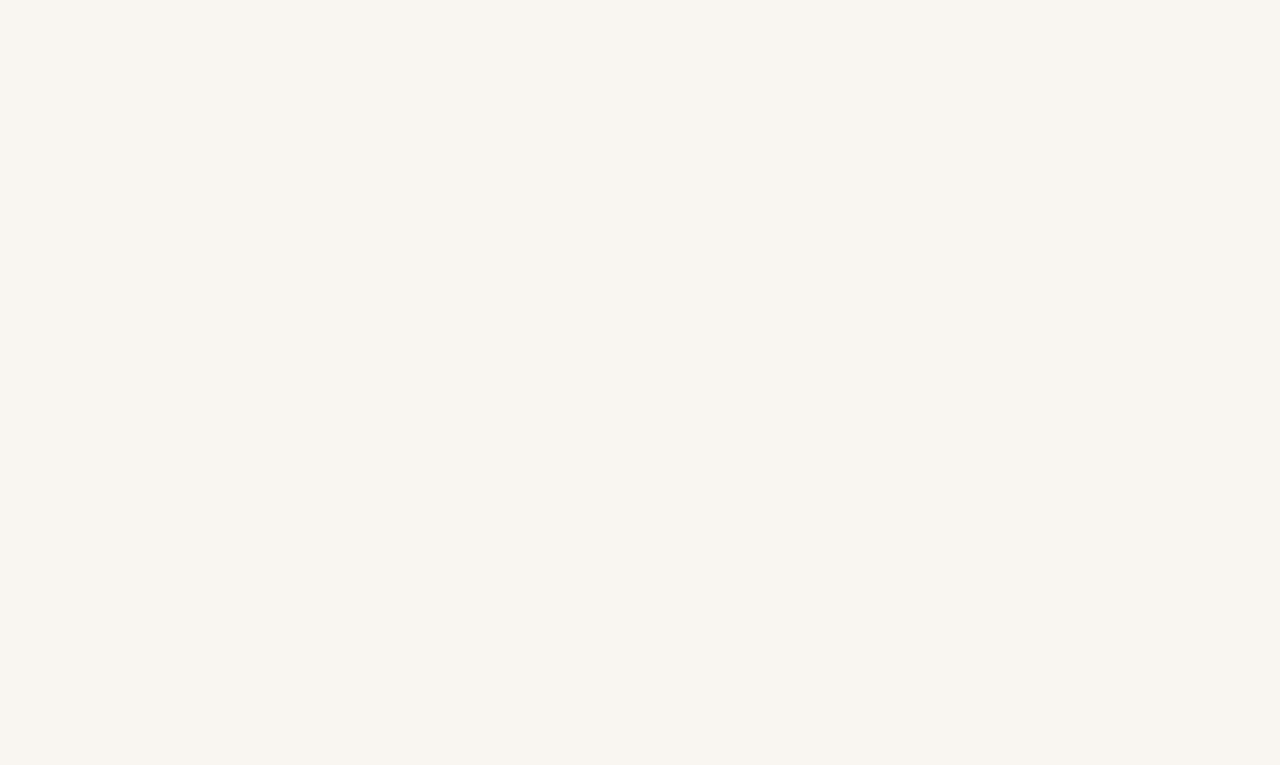
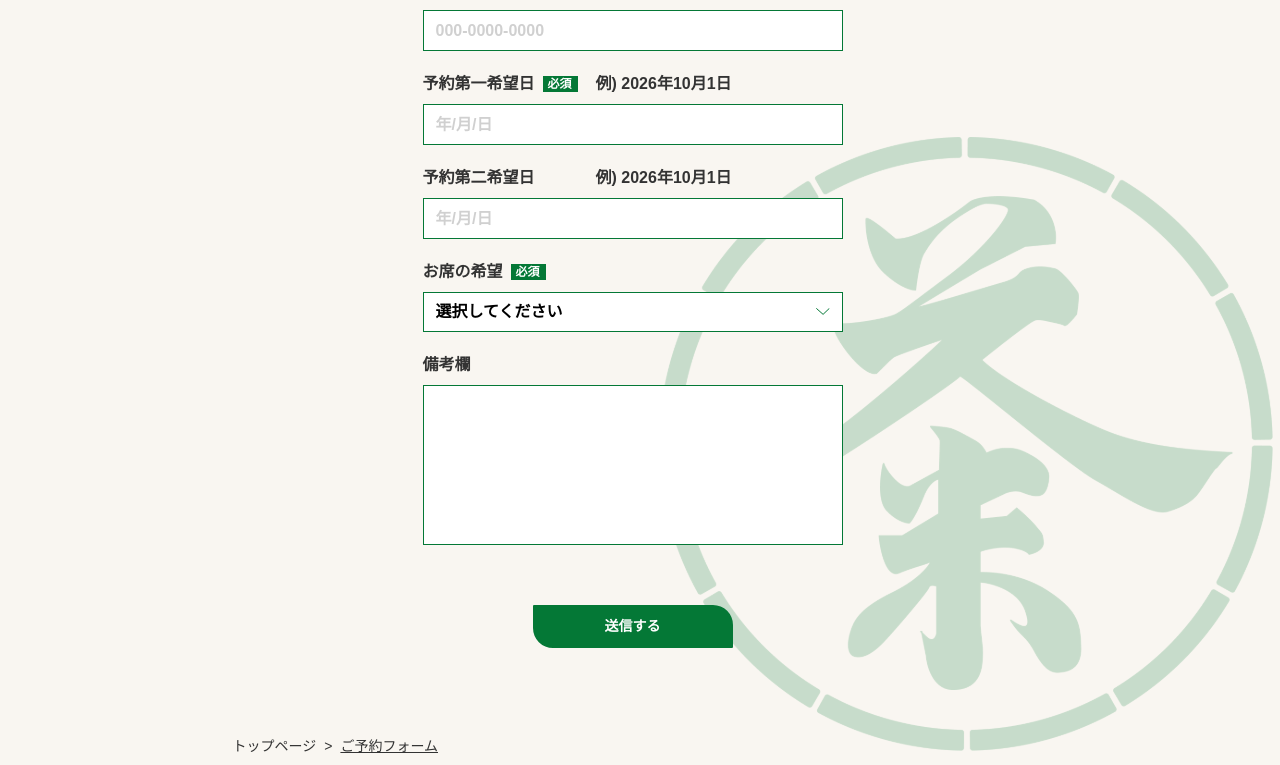
Before and after one commit to msnsdy/wagou, a Next.js app: page /reservation in a window 1280 px wide. Shown: the part 575-1340 px from the top of the page. Before the commit the page ends 800 px from the top, so only its background shows below. Built offline with nearby package versions, Linux system fonts and the light colour scheme.

Commit message:
ご予約フォームの入力画面の作成

```diff
--- a/src/app/reservation/Reservation.module.css
+++ b/src/app/reservation/Reservation.module.css
@@ -0,0 +1,38 @@
+.reservation {
+  position: relative;
+  margin-inline: auto;
+  padding: 0 20px;
+  max-width: 840px;
+}
+
+.inner {
+  max-width: 420px;
+  position: relative;
+  z-index: 1;
+  margin-inline: auto;
+  padding-bottom: 36px;
+  @media (width >= 768px) {
+    padding-bottom: 50px;
+  }
+}
+
+.bgWrap {
+  display: block;
+  aspect-ratio: 1;
+  position: absolute;
+  opacity: 0.2;
+  z-index: -1;
+  width: 474px;
+  bottom: calc(100% - (474px - 135px));
+  right: -145px;
+  @media (width >= 768px) {
+    width: 614px;
+    right: -430px;
+    bottom: -53px;
+  }
+}
+
+.bgImage {
+  width: 100%;
+  object-fit: cover;
+}
--- a/src/app/reservation/page.tsx
+++ b/src/app/reservation/page.tsx
@@ -1,7 +1,43 @@
 import styles from "./Reservation.module.css";
 
+import PageFirstView from "@/components/layout/PageFirstView";
+import Breadcrumb from "@/components/layout/Breadcrumb";
+import Form from "@/components/layout/Form";
+import Image from "next/image";
+
 export default function Reservation() {
+  const breadcrumbItems = [
+    {
+      href: "/",
+      text: "トップページ",
+    },
+    {
+      href: "/reservation/",
+      text: "ご予約フォーム",
+    },
+  ];
+
   return (
-    <></>
+    <>
+      <PageFirstView text="ご予約フォーム" />
+
+      <article className={styles.reservation}>
+        <div className={styles.container}>
+          <div className={styles.inner}>
+            <Form />
+            <div className={styles.bgWrap}>
+              <Image
+                src="/common/logo-green.svg"
+                alt=""
+                width="474"
+                height="474"
+                className={styles.bgImage}
+              />
+            </div>
+          </div>
+          <Breadcrumb items={breadcrumbItems} />
+        </div>
+      </article>
+    </>
   );
 }
--- a/src/components/layout/Form.tsx
+++ b/src/components/layout/Form.tsx
@@ -8,7 +8,7 @@ import Submit from "../ui/Submit";
 
 export default function Form() {
   return (
-    <form className={styles.form}>
+    <form className={styles.form} method="post">
       <div className={styles.body}>
         <div className={styles.field}>
           <Label id="your-name" text="お名前" />
```
